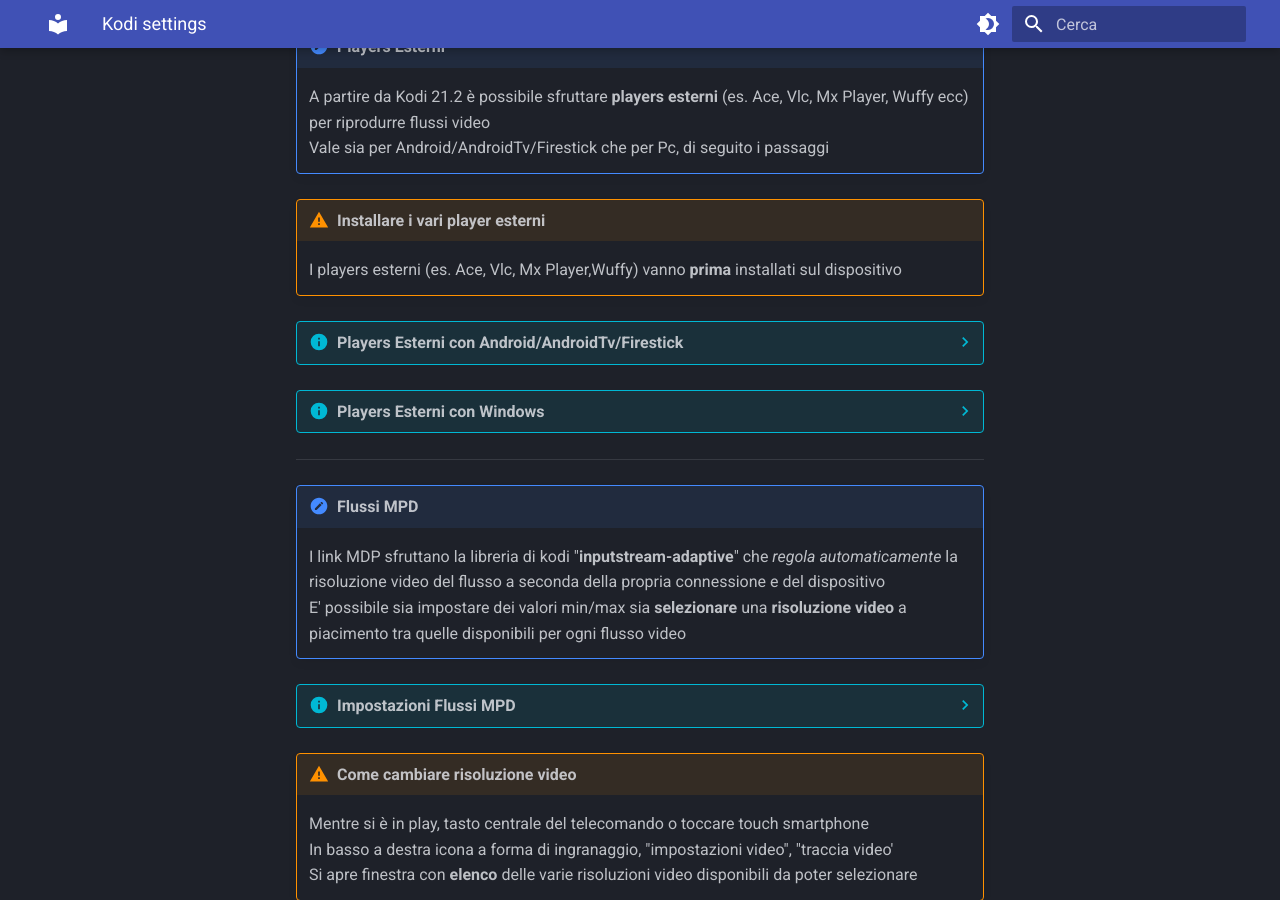
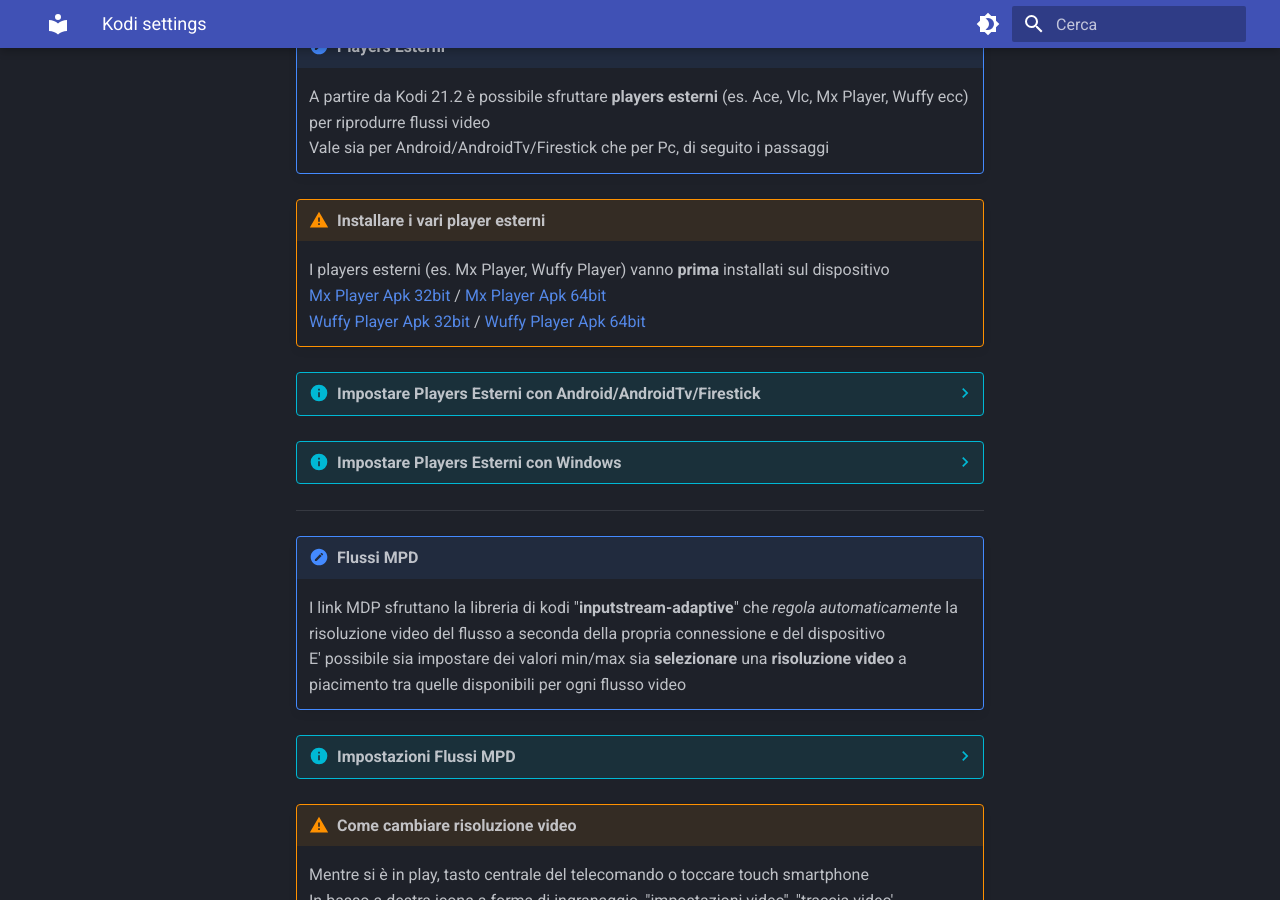
Before and after one commit to campipaolo/Mandrakodi-Wiki, an MkDocs documentation site: the page built from docs/guide/kodi_settings.md, in a window 1280 px wide and 900 px high, scrolled down 452 px. Built offline with MkDocs 1.6.1 and Material for MkDocs 9.7.7, drawn with Linux system fonts in a browser that asks for light colours; some of the changed lines change nothing that is shown.

Commit message:
kodi_settings
link Apk

```diff
--- a/docs/guide/kodi_settings.md
+++ b/docs/guide/kodi_settings.md
@@ -11,9 +11,9 @@
     A partire da Kodi 21.2 è possibile sfruttare **players esterni** (es. Ace, Vlc, Mx Player, Wuffy ecc) per riprodurre flussi video <br>Vale sia per Android/AndroidTv/Firestick che per Pc, di seguito i passaggi
 
 !!! warning "Installare i vari player esterni"
-    I players esterni (es. Ace, Vlc, Mx Player,Wuffy) vanno **prima** installati sul dispositivo
+    I players esterni (es. Mx Player, Wuffy Player) vanno **prima** installati sul dispositivo<br> [Mx Player Apk 32bit](https://) / [Mx Player Apk 64bit](https://)<br> [Wuffy Player Apk 32bit](https://) / [Wuffy Player Apk 64bit](https://)<br>
 
-??? info "Players Esterni con Android/AndroidTv/Firestick"
+??? info "Impostare Players Esterni con Android/AndroidTv/Firestick"
     **Avviare Kodi**
 
     * Entrare in Mandrakodi, sezione “**HELP ME!**”
@@ -23,22 +23,18 @@
     * Tenere premuto sul link e selezionare voce "**riproduci con**"
     * Dall'elenco selezionare player installato
 
-??? info "Players Esterni con Windows"
+??? info "Impostare Players Esterni con Windows"
     **In Windows**
 
     * Scaricare [playercorefactory - windows.xml](https://raw.githubusercontent.com/mandrakodi/mandrakodi.github.io/main/pfc_win.xml) tenere premuto/tasto destro, salvare il files
-    * Rinominare il file in "playercorefactory.xml"<br>
-
-    Il File "playercorefactory.xml" contiene le voci per vari players esterni<br>
-
-    * Con editor di testo tipo "Notepad" aprire il file "playercorefactory.xml"
-    * Sostituire tutte le voci ”**{TuoUtente}**” col proprio **nome utente** e salvare il file
+    * Rinominare il file in "playercorefactory.xml"
     * Con esplora file abilitare la visualizzazione di file e cartelle nascoste
-    * Copiare il file nel percorso “C:/utenti/nomeutente/appdata/roaming/kodi/userdata”
+    * Copiare il file nel percorso “C:/utenti/**tuonomeutente**/appdata/roaming/kodi/userdata”
     * Entrare in Mandrakodi
     * Selezionare canale (verificare se dispone di seconda pagina con link all'interno)
     * Tenere premuto sul link e selezionare voce "**riproduci con**"
     * Dall'elenco selezionare player esterno
+
 
 
 
```
